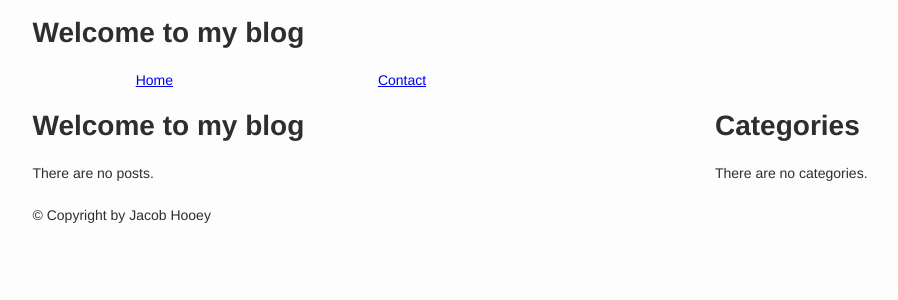
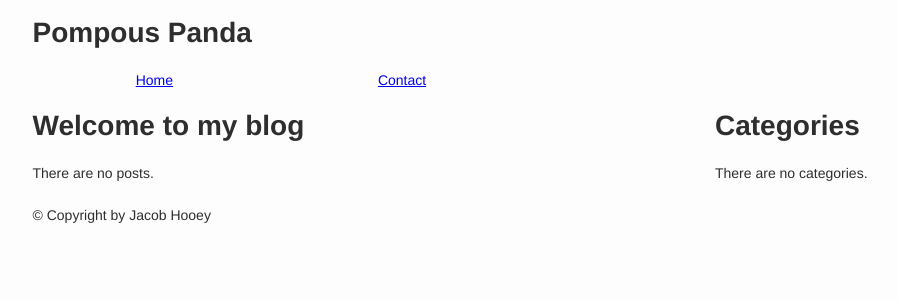
Before and after one commit to jhooey/pompouspanda, a Django app: page / in a window 1280 px wide. Shown: the top 300 px of the page, without its empty margins (120-1018 px from the left). Run offline with Django 3.2, Linux system fonts and the light colour scheme; data that the repository does not hold is empty.

Commit message:
Changed Blog header title

```diff
--- a/pompouspanda/templates/blog/base.html
+++ b/pompouspanda/templates/blog/base.html
@@ -25,7 +25,7 @@
     <div class="wrap">
 
     <header class="blog-header">
-		<h1>Welcome to my blog</h1>
+		<h1>Pompous Panda</h1>
 		<nav>
 			<a href="/">Home</a>
 			<a href="/contact">Contact</a>
```
